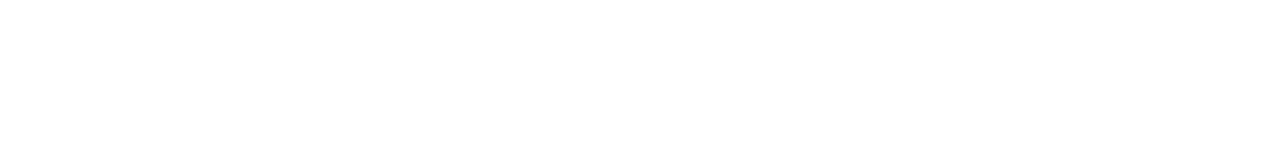
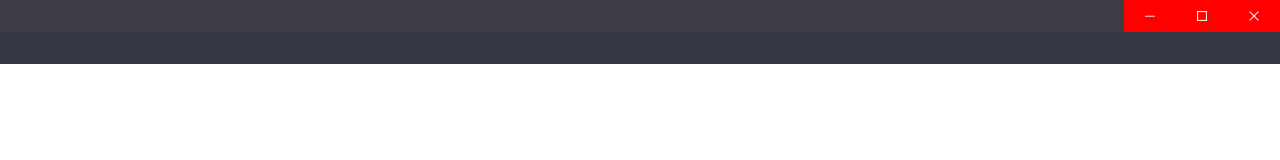
Before and after one commit to Redstonerayy/browser-try, an Electron app: page src/html/index.html in a window 1280 px wide. Drawn offline with Linux system fonts and the light colour scheme.

Commit message:
Chosed the Browserview. Now making the menu for the frameless window. Added images for the menu.

```diff
--- a/src/html/index.html
+++ b/src/html/index.html
@@ -5,6 +5,28 @@
 		<title>Discover</title>
 	</head>
 	<body>
-
+		<!-- CSS -->
+		<link rel="stylesheet" href="../sass/index.min.css">
+		<!-- Body -->
+		<div class="topbar">
+			<div class="tabbar">
+				<div class="tabs">
+				</div>
+				<div class="menu">
+					<div class="minimize">
+						<img src="../img/min-w-30.png" alt="">
+					</div>
+					<div class="max-restore">
+						<img src="../img/max-w-30.png" alt="">
+					</div>
+					<div class="close">
+						<img src="../img/close-w-30.png" alt="">
+					</div>
+				</div>
+			</div>
+			<div class="controlbar"></div>
+		</div>
+		<!-- Javascript -->
+		<script src="../js/index.js" charset="utf-8"></script>
 	</body>
 </html>
--- a/src/main.js
+++ b/src/main.js
@@ -1,17 +1,44 @@
-const { app, BrowserWindow } = require('electron')
+const { app, BrowserView, BrowserWindow } = require('electron')
 
-function createWindow(){
+function createWindow(width, height, frame, load){
   	const win = new BrowserWindow({
-    	width: 800,
-    	height: 600,
+    	width: width,
+    	height: height,
+		frame: frame,
     	webPreferences: {
-      	nodeIntegration: true
+      		nodeIntegration: true
     	}
  	});
-  	win.loadFile('html/index.html')
+  	win.loadFile(load);
+	return win;
 }
 
-app.whenReady().then(createWindow);
+app.whenReady().then(() => {
+	const mainwindow = createWindow(1000, 750, false, 'src/html/index.html');
+	//mainwindow.removeMenu(); frame: false removes this
+	/*
+	const view = new BrowserView();
+	const sview = new BrowserView();
+	mainwindow.setBrowserView(view)
+	mainwindow.setBrowserView(sview)
+	view.setBounds({ x: 0, y: 50, width: 1000, height: 200 })
+	view.webContents.loadURL('https://electronjs.org')
+	//view.setAutoResize({width: true, height: true});
+	sview.setBounds({ x: 0, y: 50, width: 1000, height: 200 })
+	sview.webContents.loadURL('https://github.com')
+
+	a = true;
+	setInterval(() => {
+		if(a){
+			mainwindow.setBrowserView(sview);
+			a = false;
+		} else {
+			mainwindow.setBrowserView(view);
+			a = true;
+		}
+	}, 5000);
+	*/
+});
 
 app.on('window-all-closed', () => {
 	if (process.platform !== 'darwin') {
--- a/src/sass/index.sass
+++ b/src/sass/index.sass
@@ -1,3 +1,38 @@
 *
 	margin: 0
 	padding: 0
+
+.topbar
+	width: 100%
+	height: 64px
+	display: flex
+	flex-direction: column
+
+	.tabbar
+		-webkit-app-region: drag
+		height: 32px
+		background: #3D3D45
+		display: flex
+
+		.tabs
+			width: 85%
+
+		.menu
+			width: 15%
+			display: flex
+			justify-content: flex-end
+
+			div
+				width: 52px
+				display: flex
+				justify-content: center
+				align-items: center
+				background: red
+
+				img
+					width: 10px
+					height: 10px
+
+	.controlbar
+		height: 32px
+		background: #353743
```
Also changed, not shown: README.md, src/img/close-w-30.png (added), src/img/max-w-30.png (added), src/img/min-w-30.png (added), src/img/restore-w-30.png (added), src/sass/index.min.css.
